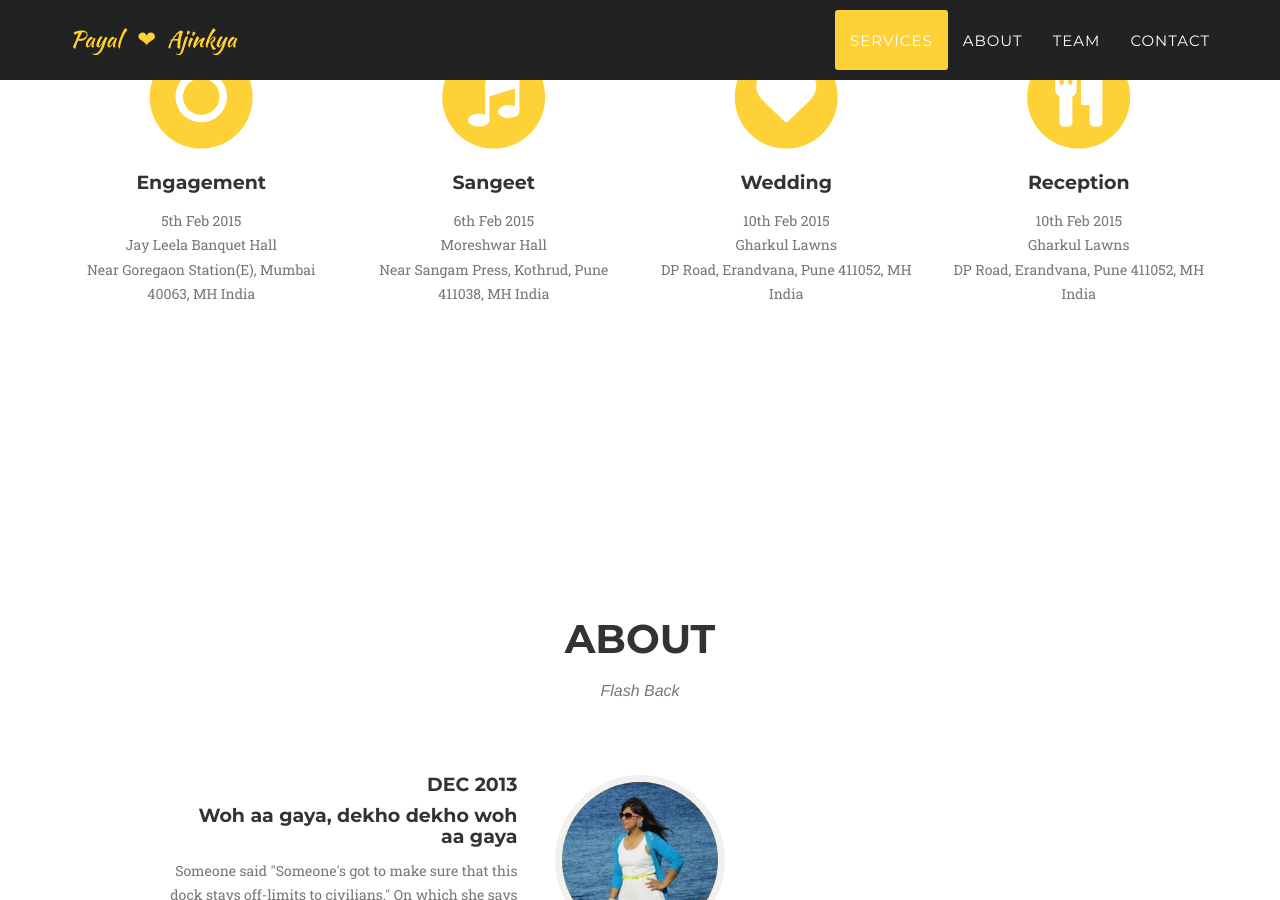
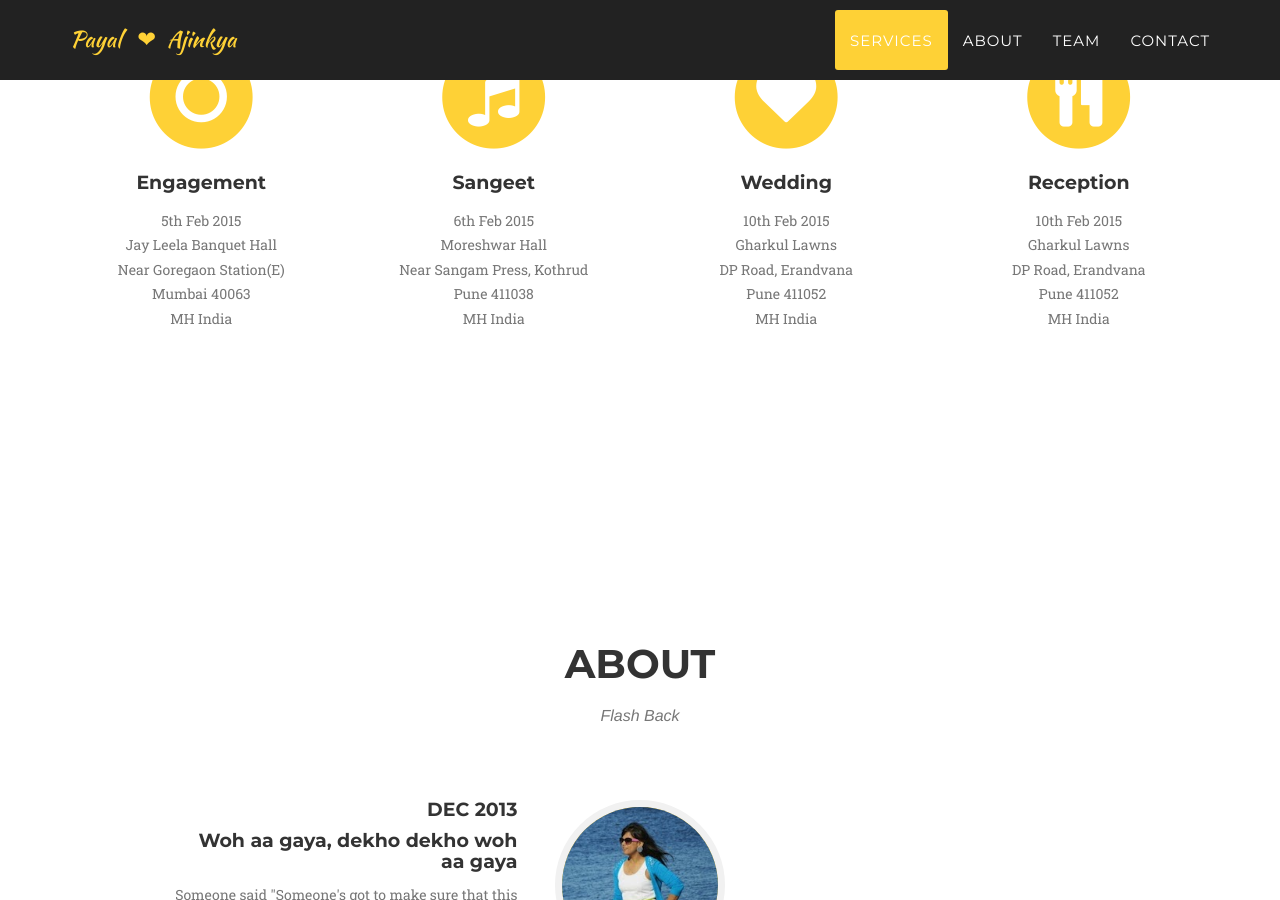
Before and after one commit to ajkl/wedding-invite, a Jekyll site: the page built from index.html, in a window 1280 px wide and 900 px high, scrolled down 1003 px. Built offline with Jekyll 4.4.1, drawn with Linux system fonts in a browser that asks for light colours; some web fonts are replaced; comment, search, counter and statistics services are not loaded.

Commit message:
Update services.html

```diff
--- a/_includes/services.html
+++ b/_includes/services.html
@@ -15,7 +15,7 @@
                     </span>
 
                     <h4 class="service-heading" color="red">Engagement</h4>
-                    <p class="text-muted">5th Feb 2015<br>Jay Leela Banquet Hall<br> Near Goregaon Station(E), Mumbai 40063, MH India</p>
+                    <p class="text-muted">5th Feb 2015<br>Jay Leela Banquet Hall<br> Near Goregaon Station(E)<br> Mumbai 40063<br> MH India</p>
                 </div>
                 <div class="col-md-3">
                     <span class="fa-stack fa-4x">
@@ -24,7 +24,7 @@
                     </span>
 
                     <h4 class="service-heading">Sangeet</h4>
-                    <p class="text-muted">6th Feb 2015<br>Moreshwar Hall<br>Near Sangam Press, Kothrud, Pune 411038, MH India</p>
+                    <p class="text-muted">6th Feb 2015<br>Moreshwar Hall<br> Near Sangam Press, Kothrud<br> Pune 411038<br> MH India</p>
                 </div>
                 <div class="col-md-3">
                     <span class="fa-stack fa-4x">
@@ -33,7 +33,7 @@
                     </span>
 
                     <h4 class="service-heading">Wedding</h4>
-                    <p class="text-muted">10th Feb 2015<br>Gharkul Lawns<br>DP Road, Erandvana, Pune 411052, MH India</p>
+                    <p class="text-muted">10th Feb 2015<br>Gharkul Lawns<br> DP Road, Erandvana<br> Pune 411052<br> MH India</p>
                 </div>
                 <div class="col-md-3">
                     <span class="fa-stack fa-4x">
@@ -42,7 +42,7 @@
                     </span>
 
                     <h4 class="service-heading">Reception</h4>
-                    <p class="text-muted">10th Feb 2015<br>Gharkul Lawns<br>DP Road, Erandvana, Pune 411052, MH India</p>
+                    <p class="text-muted">10th Feb 2015<br>Gharkul Lawns<br> DP Road, Erandvana<br> Pune 411052<br> MH India</p>
                 </div>
             </div>
         </div>
```
